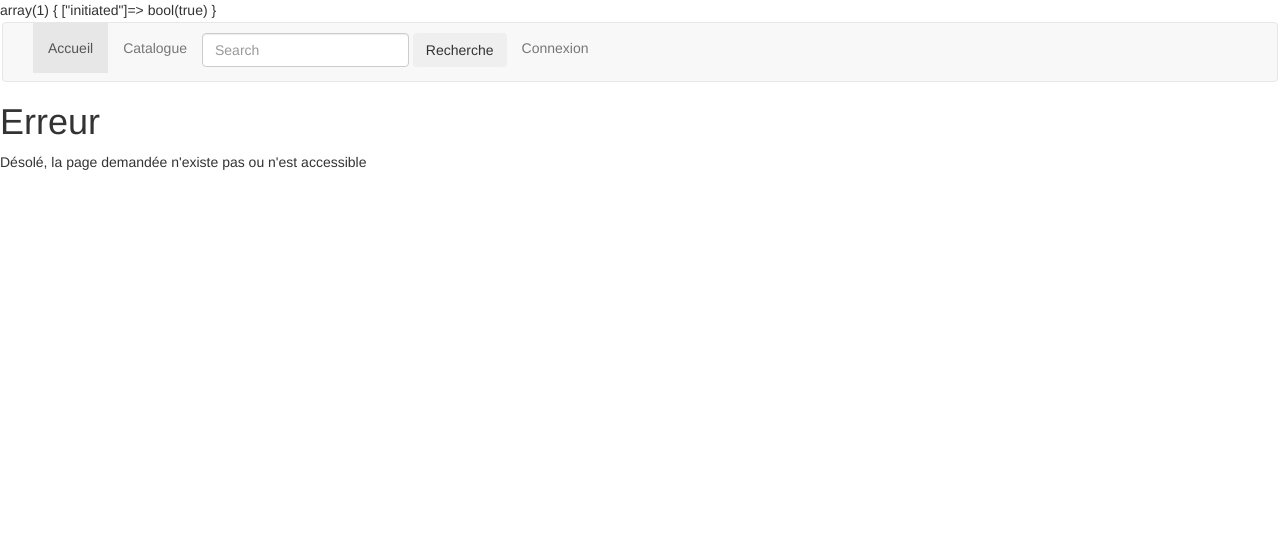
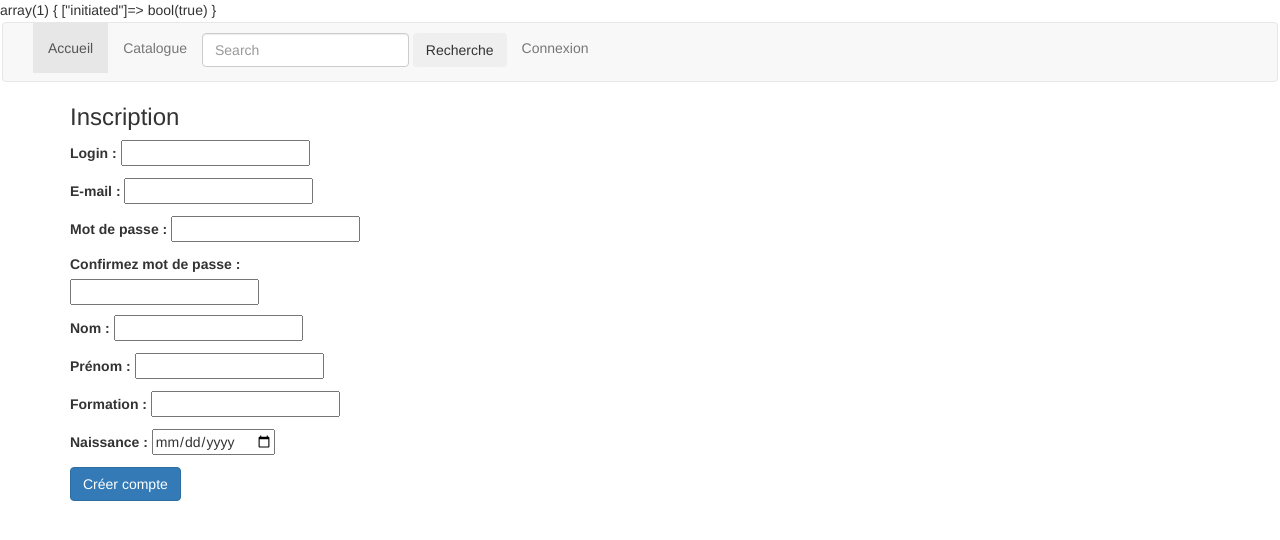
Before and after one commit to flaviens/fourbix, a PHP site: page /index.php?page=inscription in a window 1280 px wide. Shown: the top 540 px of the page. Run offline with PHP 8.4, Linux system fonts and the light colour scheme.

Commit message:
debut du formulaire d'inscription

```diff
--- /dev/null
+++ b/contents/inscription.php
@@ -0,0 +1,40 @@
+<div class="container">
+<div class="row">
+<div class="col-md-4">
+<h3>Inscription</h3>
+<form action="?todo=register&page=accueil" method="POST" oninput="mdp2.setCustomValidity(mdp2.value != mdp.value ? 'Les mots de passe différent.' : '')">
+	<p>
+		<label for="login">Login : </label>
+		<input id="login" type="text" name="login" required/>
+	</p>
+	<p>
+		<label for="email">E-mail : </label>
+		<input type="email" id="email" name="email" required/>
+	</p>
+	<p>
+		<label for="password1">Mot de passe : </label>
+		<input type="password" id="password1" name="mdp" required>
+	</p>
+	<p>
+		<label for="password22">Confirmez mot de passe : </label>
+		<input type="password" id="password2" name="mdp2" required>
+	</p>
+	<p>
+		<label for="nom">Nom : </label>
+		<input type="text" id="nom" name="nom" required/>
+	</p>
+	<p>
+		<label for="prenom">Prénom : </label>
+		<input type="text" id="prenom" name="prenom" required/>
+	</p>
+	<p>
+		<label for="formation">Formation : </label>
+		<input type="text" id="formation" name="formation"/>
+	</p>
+	<p>
+		<label for="naissance">Naissance : </label>
+		<input type="date" id="naissance" name="naissance" required/>
+	</p>
+	<p><input type="submit" value="Créer compte" class="btn btn-primary"></p>
+</form>
+</div></div></div>
--- a/forms/utils.php
+++ b/forms/utils.php
@@ -82,6 +82,10 @@ $page_list = array(
         "name"=>"binets",
         "title"=>"Binets",
         "menutitle"=>"Mes Binets"),
+    array(
+        "name"=>"inscription",
+        "title"=>"Inscription",
+        "menutitle"=>"S'inscrire")
 );
 
 function checkPage($askedPage){
--- a/index.php
+++ b/index.php
@@ -15,7 +15,6 @@ require("database/database.php");
 require("class/Utilisateur.php");
 require("class/Item.php");
 require("forms/logInOut.php");
-
 
 $askedPage = isset($_GET['page']) ? $_GET['page'] : 'accueil';
 $authorized = checkPage($askedPage);
```
